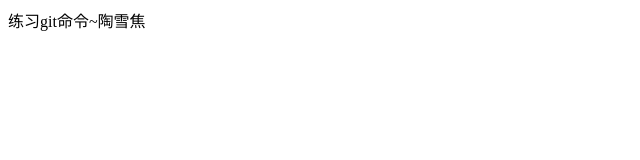
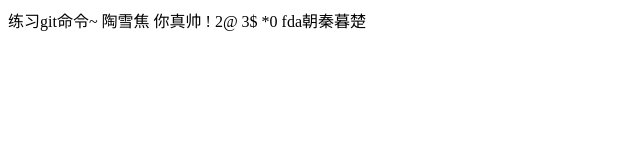
Before and after one commit to ht920/dailyWork, a plain HTML site: page index.html in a window 1280 px wide. Shown: the whole page, without its empty margins (0-640 px from the left). Drawn offline with Linux system fonts and the light colour scheme.

Commit message:
测试
Signed-off-by: TaoXuejiao <taoxj1992@163.com>

```diff
--- a/index.html
+++ b/index.html
@@ -5,6 +5,13 @@
 	<title>学习git</title>
 </head>
 <body>
-	练习git命令~陶雪焦
+	练习git命令~
+	陶雪焦
+	你真帅
+	!
+	2@
+	3$
+	*0
+	fda朝秦暮楚
 </body>
 </html>
```
Also changed, not shown: taoce.txt.
